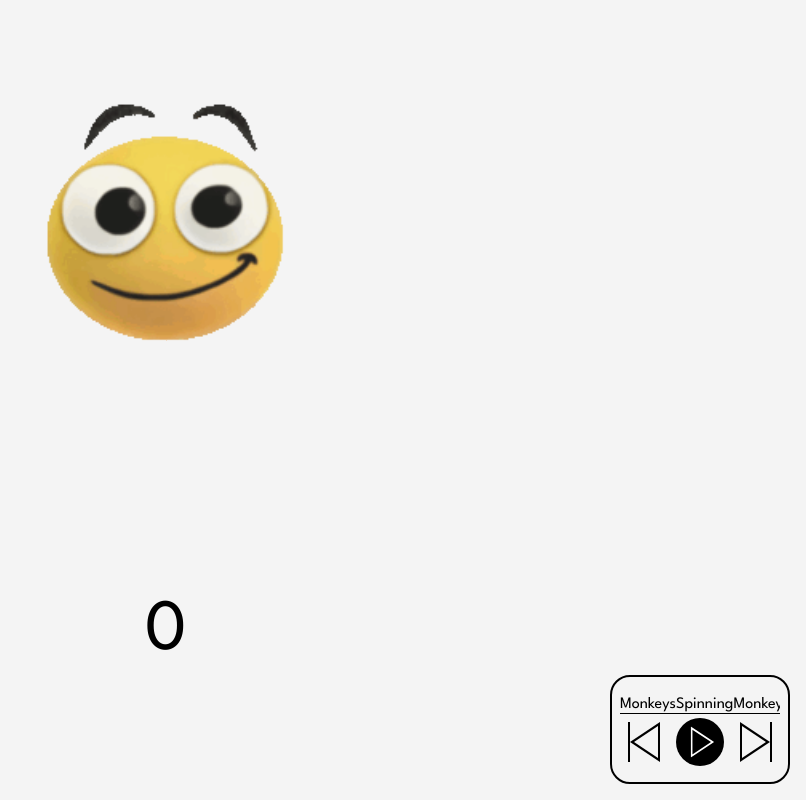
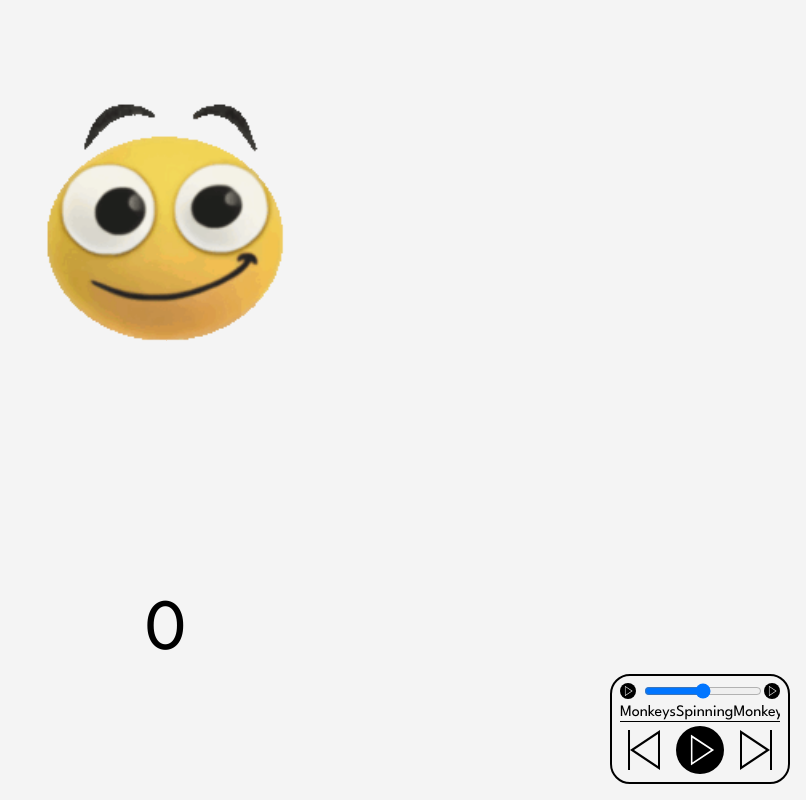
Before and after one commit to Pysia20/aga-clicker, a plain HTML site: page index.html in a window 1280 px wide. Shown: the whole page, without its empty margins (474-1280 px from the left). Drawn offline with Linux system fonts and the light colour scheme.

Commit message:
music volume slider yuppie

```diff
--- a/index.html
+++ b/index.html
@@ -51,6 +51,11 @@
             </div>
         </div>
         <div class="musicPlayer">
+            <div class="extraMusicControls">
+                <img src="Assets/play.svg" alt="add song">
+                <input type="range" name="volume" id="volume" onchange="updateVolume(this.value)" min="0" max="1" step="0.01">
+                <img src="Assets/play.svg" alt="volume">
+            </div>
             <div class="sTitleDiv">
                 <div class="sTitles">
                     <p id="sTitle">MonkeysSpinningMonkeys-KevinMacLeod</p>
--- a/script.js
+++ b/script.js
@@ -25,6 +25,7 @@ let pressTime = true
 //music
 let music = new Audio("Assets/MonkeysSpinningMonkeys-KevinMacLeod.mp3")
 let playlist = [music, new Audio("Assets/Carefree-KevinMacLeod.mp3"), new Audio("Assets/FluffingADuck-KevinMacLeod.mp3"), new Audio("Assets/TheBuilder-KevinMacLeod.mp3")]
+let globalMusicVolume = 0.5
 
 //HTML getElements
 const pointsOut = document.getElementById("points")
@@ -427,6 +428,7 @@ function rewind() {
     music.pause()
     music.currentTime = 0
     music = playlist[(playlist.indexOf(music) - 1) % playlist.length]
+    music.volume = globalMusicVolume
     music.play()
     playButton.src = "Assets/pouse.svg"
     changeCredit()
@@ -446,6 +448,7 @@ function skip() {
     music.pause()
     music.currentTime = 0
     music = playlist[(playlist.indexOf(music) + 1) % playlist.length]
+    music.volume = globalMusicVolume
     music.play()
     playButton.src = "Assets/pouse.svg"
     changeCredit()
@@ -458,6 +461,11 @@ function changeCredit() {
     songName = songName[0]
     sTitle.innerHTML = songName + "  "
     sTitle2.innerHTML = songName + "  "
+}
+
+function updateVolume(newVolume) {
+    music.volume = newVolume
+    globalMusicVolume = newVolume
 }
 
 //canvas stuff
--- a/style.css
+++ b/style.css
@@ -244,7 +244,7 @@ main {
     border: 0.15rem black solid;
     border-radius: 20px;
     width: 10rem;
-    padding: 1rem 0.5rem;
+    padding: 0.3rem 0.5rem 0.5rem;
 }
 
 .sTitleDiv {
@@ -288,6 +288,22 @@ main {
     width: 30%;
 }
 
+.extraMusicControls {
+    width: 100%;
+    display: flex;
+    justify-content: space-between;
+}
+
+.extraMusicControls img {
+    width: 10%;
+}
+
+.extraMusicControls input {
+    width: 75%;
+    margin-left: 5%;
+    align-self: flex-end;
+}
+
 .spacer {
     height: 4rem;
     width: 1rem;
```
